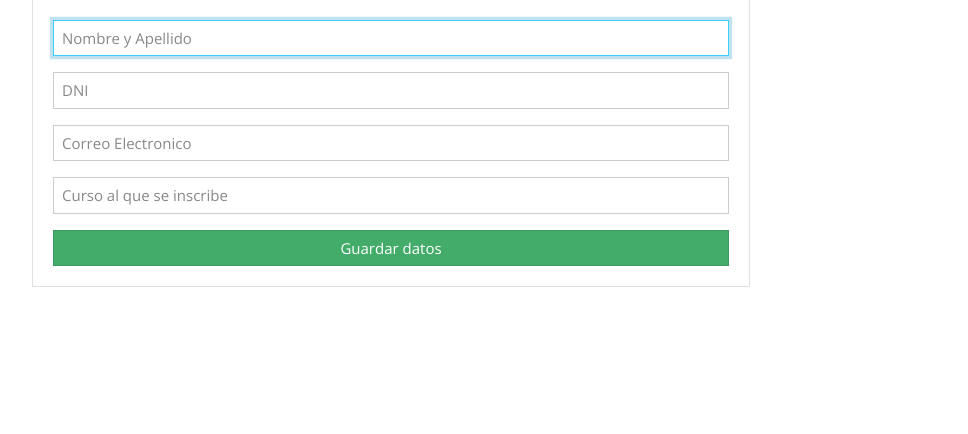
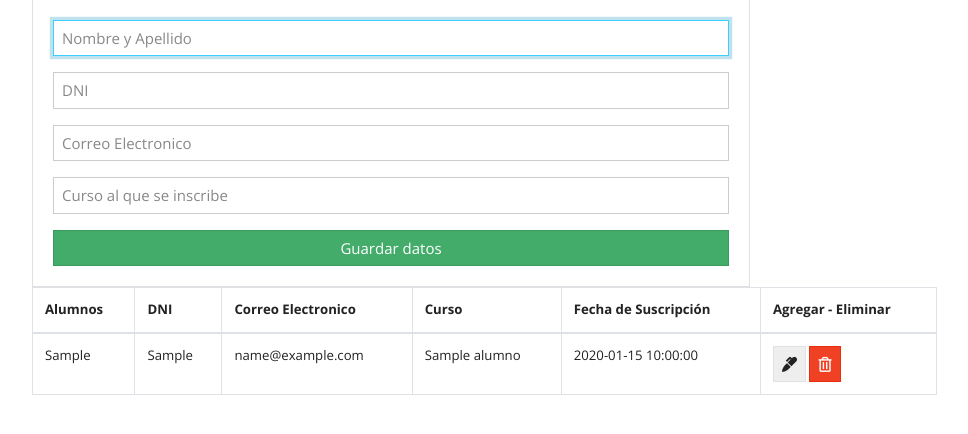
Before and after one commit to marcosnbl/abml-fs-sm, a PHP site: page / in a window 1280 px wide. Shown: the part 80-514 px from the top of the page, without its empty margins (62-1030 px from the left). Run offline with PHP 8.4, Linux system fonts and the light colour scheme; tables that the repository leaves empty or names only in its code hold one stand-in row (values such as "Sample post"); some libraries are stand-ins or nearby versions.

Commit message:
Codigo para eliminar datos.

```diff
--- a/footer.php
+++ b/footer.php
@@ -1,4 +1,6 @@
     <!---Scripts de Bootstrap 4 --->
-    <script src="https://cdn.jsdelivr.net/npm/bootstrap@5.0.0-beta1/dist/js/bootstrap.bundle.min.js" integrity="sha384-ygbV9kiqUc6oa4msXn9868pTtWMgiQaeYH7/t7LECLbyPA2x65Kgf80OJFdroafW" crossorigin="anonymous"></script>
-    <script src="https://cdn.jsdelivr.net/npm/@popperjs/core@2.5.4/dist/umd/popper.min.js" integrity="sha384-q2kxQ16AaE6UbzuKqyBE9/u/KzioAlnx2maXQHiDX9d4/zp8Ok3f+M7DPm+Ib6IU" crossorigin="anonymous"></script>
-    <script src="https://cdn.jsdelivr.net/npm/bootstrap@5.0.0-beta1/dist/js/bootstrap.min.js" integrity="sha384-pQQkAEnwaBkjpqZ8RU1fF1AKtTcHJwFl3pblpTlHXybJjHpMYo79HY3hIi4NKxyj" crossorigin="anonymous"></script>
+<script src="https://code.jquery.com/jquery-3.3.1.slim.min.js" integrity="sha384-q8i/X+965DzO0rT7abK41JStQIAqVgRVzpbzo5smXKp4YfRvH+8abtTE1Pi6jizo" crossorigin="anonymous"></script>
+<script src="https://cdnjs.cloudflare.com/ajax/libs/popper.js/1.14.6/umd/popper.min.js" integrity="sha384-wHAiFfRlMFy6i5SRaxvfOCifBUQy1xHdJ/yoi7FRNXMRBu5WHdZYu1hA6ZOblgut" crossorigin="anonymous"></script>
+<script src="https://stackpath.bootstrapcdn.com/bootstrap/4.2.1/js/bootstrap.min.js" integrity="sha384-B0UglyR+jN6CkvvICOB2joaf5I4l3gm9GU6Hc1og6Ls7i6U/mkkaduKaBhlAXv9k" crossorigin="anonymous"></script>
+</body>
+</html>
--- a/formulario.php
+++ b/formulario.php
@@ -1,6 +1,15 @@
+
 <div class="container p-4">
     <div class="row">
         <div class="col-md-8">
+            <?php if (isset($_SESSION['mensaje'])) { ?>
+                <div class="alert alert-<?= $_SESSION['tipo_de_mensaje']?> alert-dismissible fade show" role="alert">
+                <?= $_SESSION['mensaje']?>
+                <button type="button" class="close" data-dismiss="alert" aria-label="Close">
+                    <span aria-hidden="true">&times;</span>
+                </button>
+                </div>
+            <?php session_unset(); } ?>
 
             <div class="card card-body">
                 <form action = "save-data.php" method="POST">
@@ -22,8 +31,45 @@
             </div>
 
         </div>
-        <div class="col-md-8">
 
+        <div class="col-md-10">
+        <table class="table table-bordered">
+        <thead>
+          <tr>
+            <th>Alumnos</th>
+            <th>DNI</th>
+            <th>Correo Electronico</th>
+            <th>Curso</th>
+            <th>Fecha de Suscripción</th>
+            <th>Agregar - Eliminar</th>
+          </tr>
+        </thead>
+        <tbody>
+
+          <?php
+          $query = "SELECT * FROM alumnos";
+          $alumnos = mysqli_query($conexion, $query);
+
+          while($row = mysqli_fetch_assoc($alumnos)) { ?>
+          <tr>
+            <td><?php echo $row['nombre']; ?></td>
+            <td><?php echo $row['dni']; ?></td>
+            <td><?php echo $row['email']; ?></td>
+            <td><?php echo $row['curso']; ?></td>
+            <td><?php echo $row['fecha_creacion']; ?></td>
+            <td>
+              <a href="edit-data.php?id=<?php echo $row['id']?>" class="btn btn-secondary">
+                <i class="fas fa-marker"></i>
+              </a>
+              <a href="delete-data.php?id=<?php echo $row['id']?>" class="btn btn-danger">
+                <i class="far fa-trash-alt"></i>
+              </a>
+            </td>
+          </tr>
+          <?php } ?>
+        </tbody>
+      </table>
+    </div>
 
         </div>
 
--- a/header.php
+++ b/header.php
@@ -1,3 +1,15 @@
+<!DOCTYPE html>
+<html lang="en">
+  <head>
+    <meta charset="UTF-8">
+    <title>ABML Full Stack Silicon Misiones</title>
+    <meta name="viewport" content="width=device-width, user-scalable=no, initial-scale=1.0, maximum-scale=1.0, minimum-scale=1.0">
+    <!-- BOOTSTRAP 4 -->
+    <link rel="stylesheet" href="https://bootswatch.com/4/yeti/bootstrap.min.css">
+    <!-- FONT AWESOEM -->
+    <link rel="stylesheet" href="https://use.fontawesome.com/releases/v5.6.3/css/all.css" integrity="sha384-UHRtZLI+pbxtHCWp1t77Bi1L4ZtiqrqD80Kn4Z8NTSRyMA2Fd33n5dQ8lWUE00s/" crossorigin="anonymous">
+  </head>
+  <body>
     <nav class="navbar navbar-dark bg-dark">
       <div class="container">
         <a class="navbar-brand" href="index.php">ABML Full Stack Silicon Misiones</a>
--- a/save-data.php
+++ b/save-data.php
@@ -13,10 +13,11 @@ if (isset($_POST['save-data'])){
     $resultado = mysqli_query($conexion, $query);
     if(!$resultado) {
         die("Consulta Fallida.");
-      }
+    }
 
     $_SESSION['mensaje'] = 'Suscripción realizada.';
-    $_SESSION['mensaje'] = 'blue';
+    $_SESSION['tipo_de_mensaje'] = 'success';
+
     header('Location: index.php');
 }
 
```
Also changed, not shown: delete-data.php (+16 -1 lines), edit-data.php (+68 -1 lines).
